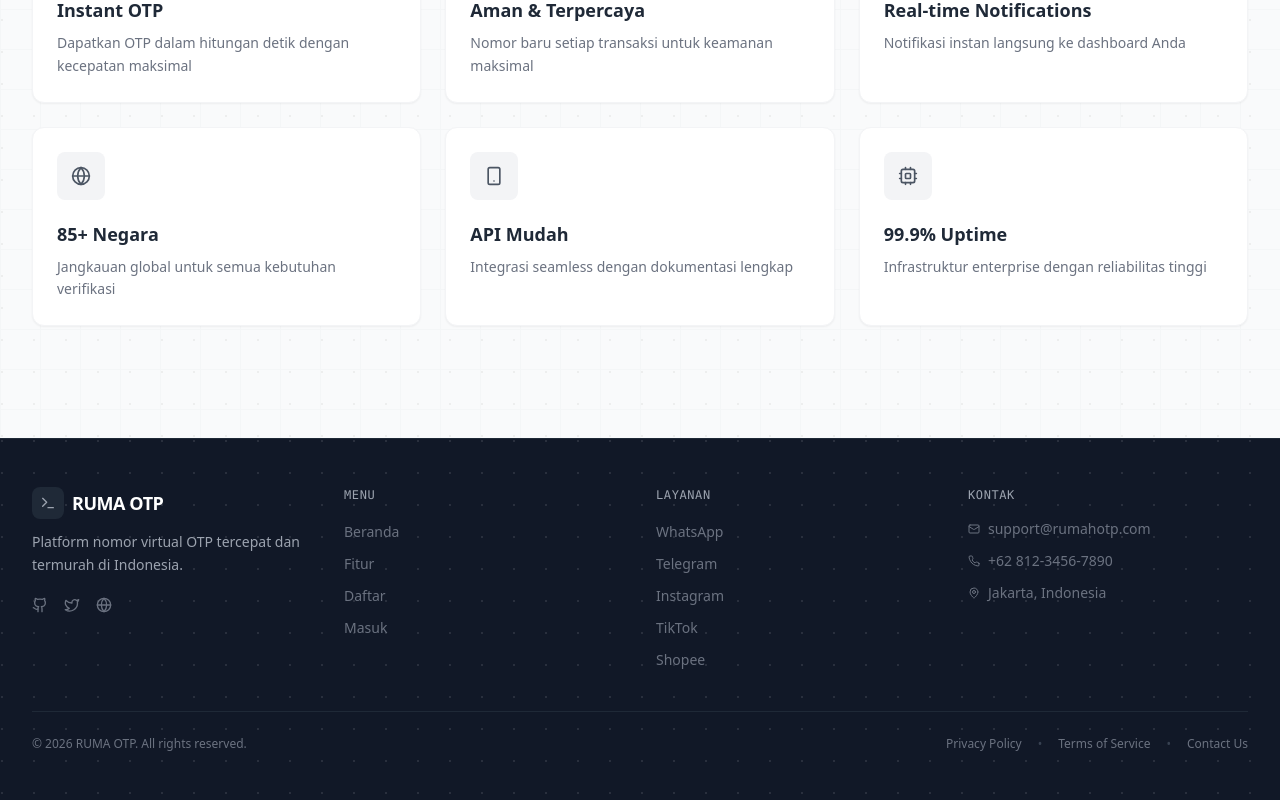
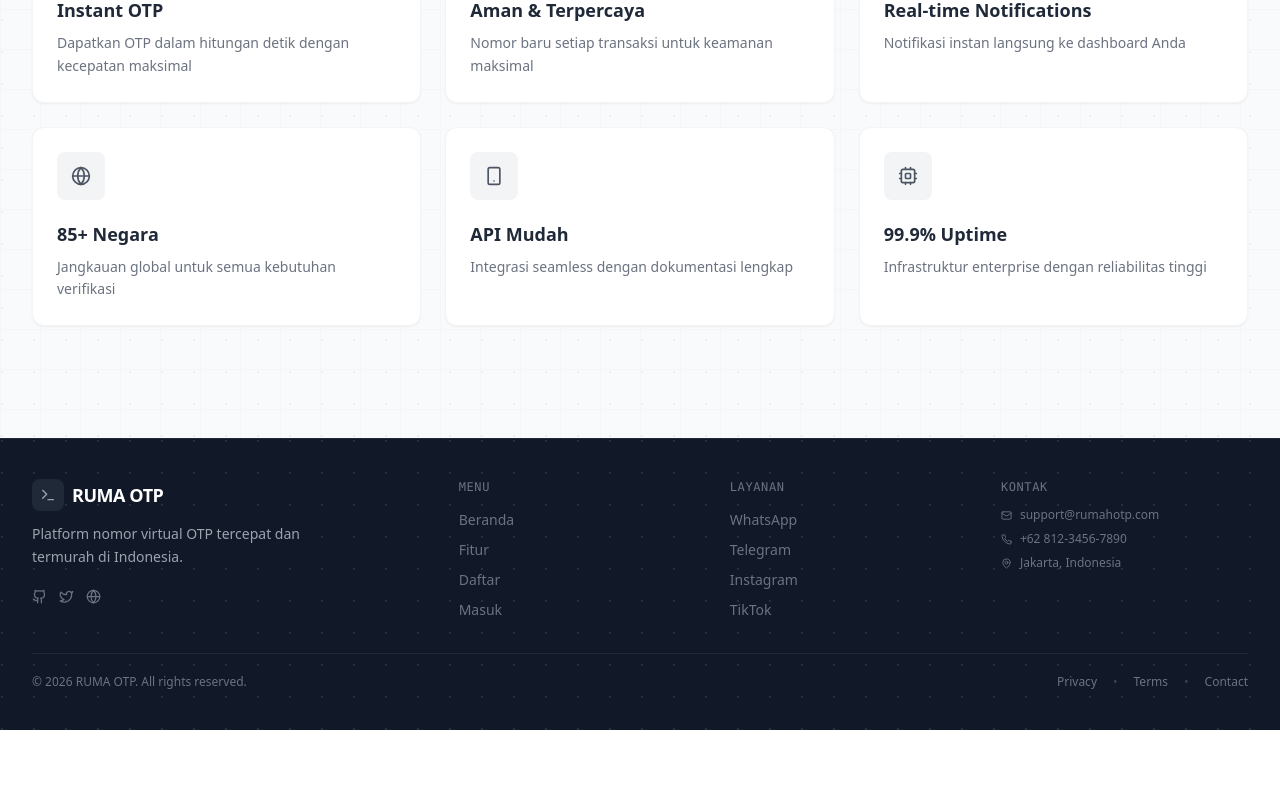
Before and after one commit to fahrihosting3/websiteotp, a Next.js app: page / in a window 1280 px wide. Shown: the part 1271-2071 px from the top of the page. After the commit the page ends 2001 px from the top, so only its background shows below. Built offline with nearby package versions, Linux system fonts and the light colour scheme.

Commit message:
Add files via upload

```diff
--- a/components/Footer.tsx
+++ b/components/Footer.tsx
@@ -14,38 +14,41 @@ export default function Footer() {
         }}></div>
       </div>
 
-      <div className="relative z-10 max-w-7xl mx-auto px-4 sm:px-6 lg:px-8 py-12">
-        {/* Main Footer Content - Grid lebih rapi */}
-        <div className="grid grid-cols-1 sm:grid-cols-2 lg:grid-cols-4 gap-8 mb-10">
+      <div className="relative z-10 max-w-7xl mx-auto px-4 sm:px-6 lg:px-8 py-10">
+        {/* Main Footer Content - Layout lebih compact */}
+        <div className="flex flex-col lg:flex-row justify-between gap-8 mb-8">
 
-          {/* Brand Section */}
-          <div className="space-y-3">
+          {/* Brand Section - Kiri */}
+          <div className="lg:w-1/3 space-y-3">
             <div className="flex items-center gap-2">
               <div className="w-8 h-8 bg-gray-800 rounded-lg flex items-center justify-center">
                 <Terminal size={16} className="text-gray-400" />
               </div>
               <span className="font-semibold text-lg text-white tracking-tight">RUMA OTP</span>
             </div>
-            <p className="text-gray-400 text-sm leading-relaxed">
+            <p className="text-gray-400 text-sm leading-relaxed max-w-xs">
               Platform nomor virtual OTP tercepat dan termurah di Indonesia.
             </p>
-            <div className="flex gap-4 pt-2">
+            <div className="flex gap-3 pt-2">
               <a href="#" className="text-gray-500 hover:text-gray-300 transition-colors">
-                <Github size={16} />
+                <Github size={15} />
               </a>
               <a href="#" className="text-gray-500 hover:text-gray-300 transition-colors">
-                <Twitter size={16} />
+                <Twitter size={15} />
               </a>
               <a href="#" className="text-gray-500 hover:text-gray-300 transition-colors">
-                <Globe size={16} />
+                <Globe size={15} />
               </a>
             </div>
           </div>
 
-          {/* Quick Links */}
+          {/* Menu & Layanan - Kanan (2 columns) */}
+          <div className="lg:w-2/3">
+            <div className="grid grid-cols-2 md:grid-cols-3 gap-6">
+              {/* Menu */}
               <div>
-            <h3 className="text-gray-400 text-xs font-mono tracking-wider mb-4">MENU</h3>
-            <ul className="space-y-2">
+                <h3 className="text-gray-500 text-xs font-mono tracking-wider mb-3">MENU</h3>
+                <ul className="space-y-1.5">
                   <li>
                     <Link href="/" className="text-gray-500 hover:text-gray-300 transition-colors text-sm">
                       Beranda
@@ -69,10 +72,10 @@ export default function Footer() {
                 </ul>
               </div>
 
-          {/* Services */}
+              {/* Layanan */}
               <div>
-            <h3 className="text-gray-400 text-xs font-mono tracking-wider mb-4">LAYANAN</h3>
-            <ul className="space-y-2">
+                <h3 className="text-gray-500 text-xs font-mono tracking-wider mb-3">LAYANAN</h3>
+                <ul className="space-y-1.5">
                   <li>
                     <a href="#" className="text-gray-500 hover:text-gray-300 transition-colors text-sm">
                       WhatsApp
@@ -93,59 +96,56 @@ export default function Footer() {
                       TikTok
                     </a>
                   </li>
-              <li>
-                <a href="#" className="text-gray-500 hover:text-gray-300 transition-colors text-sm">
-                  Shopee
-                </a>
-              </li>
                 </ul>
               </div>
 
-          {/* Contact */}
+              {/* Kontak */}
               <div>
-            <h3 className="text-gray-400 text-xs font-mono tracking-wider mb-4">KONTAK</h3>
-            <ul className="space-y-3">
+                <h3 className="text-gray-500 text-xs font-mono tracking-wider mb-3">KONTAK</h3>
+                <ul className="space-y-2">
                   <li className="flex items-center gap-2">
-                <Mail size={12} className="text-gray-500 flex-shrink-0" />
-                <a href="mailto:support@rumahotp.com" className="text-gray-500 hover:text-gray-300 transition-colors text-sm">
+                    <Mail size={11} className="text-gray-500 flex-shrink-0" />
+                    <a href="mailto:support@rumahotp.com" className="text-gray-500 hover:text-gray-300 transition-colors text-xs">
                       support@rumahotp.com
                     </a>
                   </li>
                   <li className="flex items-center gap-2">
-                <Phone size={12} className="text-gray-500 flex-shrink-0" />
-                <a href="tel:+6281234567890" className="text-gray-500 hover:text-gray-300 transition-colors text-sm">
+                    <Phone size={11} className="text-gray-500 flex-shrink-0" />
+                    <a href="tel:+6281234567890" className="text-gray-500 hover:text-gray-300 transition-colors text-xs">
                       +62 812-3456-7890
                     </a>
                   </li>
                   <li className="flex items-center gap-2">
-                <MapPin size={12} className="text-gray-500 flex-shrink-0" />
-                <span className="text-gray-500 text-sm">
+                    <MapPin size={11} className="text-gray-500 flex-shrink-0" />
+                    <span className="text-gray-500 text-xs">
                       Jakarta, Indonesia
                     </span>
                   </li>
                 </ul>
               </div>
             </div>
+          </div>
+        </div>
 
         {/* Divider */}
-        <div className="h-px bg-gray-800 my-6"></div>
+        <div className="h-px bg-gray-800 my-5"></div>
 
-        {/* Bottom Footer - Rapi & Simple */}
+        {/* Bottom Footer */}
         <div className="flex flex-col sm:flex-row justify-between items-center gap-3">
           <p className="text-gray-500 text-xs">
             © 2026 RUMA OTP. All rights reserved.
           </p>
           <div className="flex gap-4">
             <a href="#" className="text-gray-500 hover:text-gray-300 transition-colors text-xs">
-              Privacy Policy
+              Privacy
             </a>
             <span className="text-gray-700 text-xs">•</span>
             <a href="#" className="text-gray-500 hover:text-gray-300 transition-colors text-xs">
-              Terms of Service
+              Terms
             </a>
             <span className="text-gray-700 text-xs">•</span>
             <a href="#" className="text-gray-500 hover:text-gray-300 transition-colors text-xs">
-              Contact Us
+              Contact
             </a>
           </div>
         </div>
```
Lines whose indentation alone changed are shown as unchanged.
